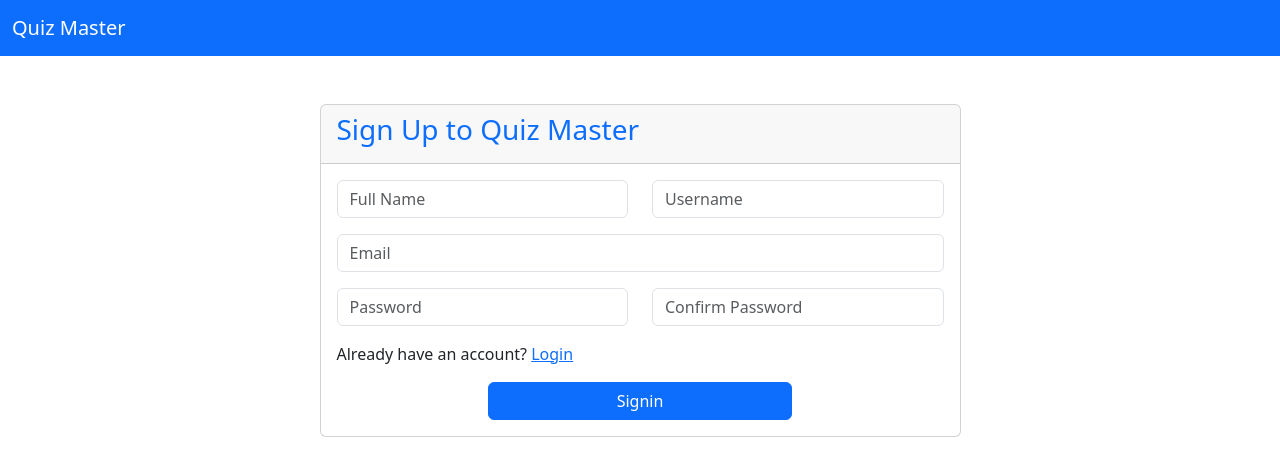
After one commit to 23f3001135/Quiz-Master-V1, a Flask app: page /signup in a window 1280 px wide. The commit adds this page. Shown: the top 476 px of the page. Run offline with Flask 3, Linux system fonts and the light colour scheme.

Commit message:
implemented landing, login and signin page.

```diff
--- a/app.py
+++ b/app.py
@@ -1,5 +1,4 @@
-from flask import Flask, render_template, request
-from flask_sqlalchemy import SQLAlchemy
+from flask import Flask
 from dotenv import load_dotenv
 import os
 
@@ -20,11 +19,11 @@ except Exception as e:
     print("Error initializing database:", e)
 
 try:
-
     from routes import set_routes
     set_routes(app)
 except Exception as e:
     print("Error importing routes:", e)
 
+
 if __name__ == "__main__":
     app.run(debug=True, port=5000)
--- a/routes.py
+++ b/routes.py
@@ -1,6 +1,34 @@
-from flask import render_template
+from flask import render_template, request
 
 def set_routes(app):
     @app.route("/")
     def index():
         return render_template("index.html")
+
+    @app.route("/signup", methods=["GET", "POST"])
+    def signup():
+        if request.method == "POST":
+            full_name = request.form.get("full_name")
+            username = request.form.get("username")
+            email = request.form.get("email")
+            password = request.form.get("password")
+            confirm_password = request.form.get("confirm_password")
+            if password != confirm_password:
+                print("Passwords do not match")
+                return render_template("signup.html")
+            print(full_name, username, email, password, confirm_password)
+
+        return render_template("signup.html")
+
+    @app.route("/login", methods=["GET", "POST"])
+    def login():
+        if request.method == "POST":
+            email = request.form.get("email")
+            password = request.form.get("password")
+            print(email, password)
+
+        return render_template("login.html")
+
+    @app.route("/home")
+    def home():
+        return render_template("home.html")
--- /dev/null
+++ b/templates/base.html
@@ -0,0 +1,49 @@
+<!DOCTYPE html>
+<html lang="en">
+
+<head>
+    <title>
+        {% block title %}
+        Quiz Master
+        {% endblock %}
+    </title>
+    {% block style %}
+    {% endblock %}
+    <link href="https://cdn.jsdelivr.net/npm/bootstrap@5.3.3/dist/css/bootstrap.min.css" rel="stylesheet"
+        integrity="sha384-QWTKZyjpPEjISv5WaRU9OFeRpok6YctnYmDr5pNlyT2bRjXh0JMhjY6hW+ALEwIH" crossorigin="anonymous">
+    <script src="https://cdn.jsdelivr.net/npm/bootstrap@5.3.3/dist/js/bootstrap.bundle.min.js"
+        integrity="sha384-YvpcrYf0tY3lHB60NNkmXc5s9fDVZLESaAA55NDzOxhy9GkcIdslK1eN7N6jIeHz"
+        crossorigin="anonymous"></script>
+</head>
+
+<body>
+
+    <nav class="navbar navbar-expand-lg navbar-dark bg-primary">
+        <div class="container-fluid">
+            <a class="navbar-brand" href="#">Quiz Master</a>
+            <button class="navbar-toggler" type="button" data-bs-toggle="collapse" data-bs-target="#navbarNav"
+                aria-controls="navbarNav" aria-expanded="false" aria-label="Toggle navigation">
+                <span class="navbar-toggler-icon"></span>
+            </button>
+            {% block nav_bar %}
+            <!-- <div class="collapse navbar-collapse" id="navbarNav">
+                    <ul class="navbar-nav ms-auto">
+                        <li class="nav-item">
+                            <a class="nav-link" href="/signup">Sign Up</a>
+                        </li>
+                        <li class="nav-item">
+                            <a class="nav-link" href="/login">Login</a>
+                        </li>
+                    </ul>
+                </div> -->
+            {% endblock %}
+        </div>
+    </nav>
+
+    {% block content %}
+    {% endblock %}
+    {% block script %}
+    {% endblock %}
+</body>
+
+</html>
--- /dev/null
+++ b/templates/signup.html
@@ -0,0 +1,56 @@
+{% extends 'base.html' %}
+
+{% block title %}
+Sign Up to Quiz Master - Get started!
+{% endblock %}
+
+{% block content %}
+<div class="container mt-5">
+    <div class="row justify-content-center">
+        <div class="col-md-7">
+            <div class="card">
+                <div class="card-header">
+                    <h3 class="card-title
+                            text-primary">Sign Up to Quiz Master</h3>
+                </div>
+                <div class="card-body">
+
+                    <form action="/signup" method="POST">
+                        <div class="row">
+                            <div class="input-group mb-3 col">
+                                <input type="text" class="form-control" placeholder="Full Name" aria-label="full_name"
+                                    aria-describedby="full_name" name="full_name" required>
+                            </div>
+                            <div class="input-group mb-3 col">
+                                <input type="text" class="form-control" placeholder="Username" aria-label="Username"
+                                    aria-describedby="username" name="username" required>
+                            </div>
+
+                            <div class="input-group mb-3">
+                                <input type="email" class="form-control" placeholder="Email" aria-label="Email"
+                                    aria-describedby="email" name="email" required>
+                            </div>
+
+                            <div class="input-group mb-3 col">
+
+                                <input type="password" class="form-control" id="password" name="password" placeholder="Password" required>
+                            </div>
+                            <div class=" input-group mb-3 col">
+
+                                <input type="password" class="form-control" id="confirm_password"
+                                    name="confirm_password" placeholder="Confirm Password" required>
+                            </div>
+                            <p>Already have an account? <a type="button" class="btn-link" href="/login">Login</a></p>
+                        </div>
+
+                        <div class="d-grid gap-2 col-6 mx-auto">
+                            <button class="btn btn-primary" type="submit">Signin</button>
+                        </div>
+
+                    </form>
+                </div>
+            </div>
+        </div>
+    </div>
+</div>
+{% endblock %}
```
Also changed, not shown: templates/index.html (+16 -18 lines), templates/login.html (+40 -0 lines), templates/register.html (deleted), 1 other file.
